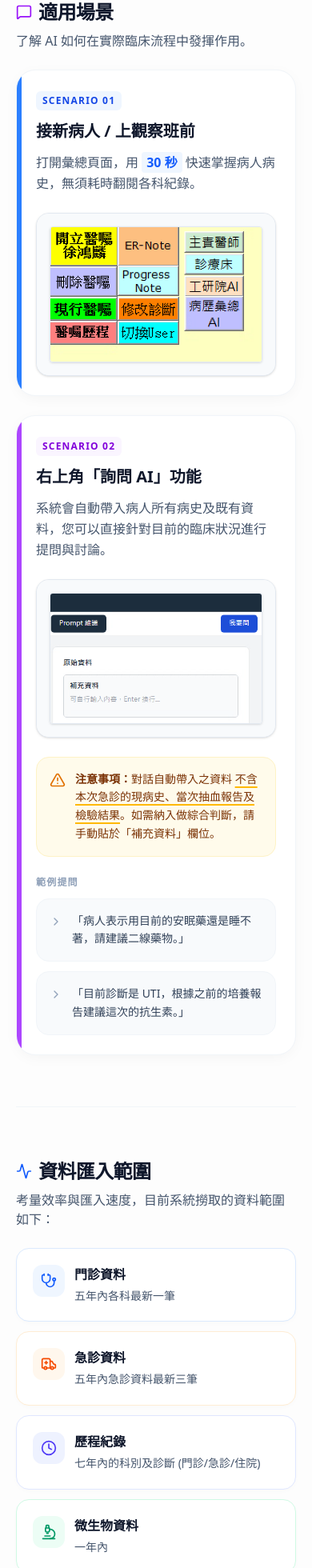
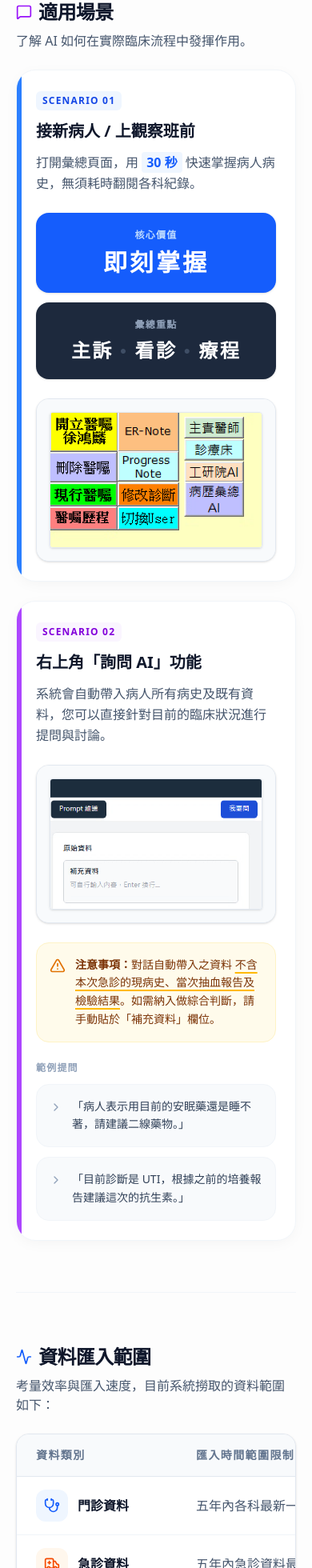
Before and after one commit to crystalarcx/ERAI, a React (Vite) app: page / in a window 390 px wide. Shown: the part 1827-3787 px from the top of the page at 80% size. Built offline with nearby package versions, Linux system fonts and the light colour scheme.

Commit message:
feat: add key value highlight cards to overview section
Introduce a visual summary component to emphasize core benefits and information categories for better readability on mobile and presentations.

```diff
--- a/src/App.tsx
+++ b/src/App.tsx
@@ -164,6 +164,20 @@ export default function App() {
                 打開彙總頁面，用 <strong className="text-blue-600 font-semibold bg-blue-50 px-1.5 sm:px-2 py-0.5 rounded">30 秒</strong> 快速掌握病人病史，無須耗時翻閱各科紀錄。
               </p>
 
+              {/* 行動裝置/高層展示友善的關鍵字大字報 */}
+              <div className="grid grid-cols-1 sm:grid-cols-2 gap-3 sm:gap-4 mb-6 sm:mb-8">
+                <div className="bg-blue-600 rounded-2xl p-5 sm:p-6 text-center text-white shadow-sm flex flex-col justify-center items-center">
+                  <div className="text-xs font-semibold text-blue-200 mb-2 tracking-widest uppercase">核心價值</div>
+                  <div className="text-3xl sm:text-4xl font-extrabold tracking-widest">即刻掌握</div>
+                </div>
+                <div className="bg-slate-800 rounded-2xl p-5 sm:p-6 text-center text-white shadow-sm flex flex-col justify-center items-center">
+                  <div className="text-xs font-semibold text-slate-400 mb-2 tracking-widest uppercase">彙總重點</div>
+                  <div className="text-2xl sm:text-3xl font-bold tracking-widest flex items-center justify-center gap-2 sm:gap-3 w-full">
+                    主訴 <span className="text-slate-500 text-sm opacity-50">●</span> 看診 <span className="text-slate-500 text-sm opacity-50">●</span> 療程
+                  </div>
+                </div>
+              </div>
+
               <div className="rounded-2xl overflow-hidden border border-slate-200 bg-white relative group shadow-sm">
                 <div className="w-full flex items-center justify-center p-4 sm:p-8 bg-slate-50">
                   <img src={pic1} alt="病歷彙總 AI 按鈕位置" className="max-w-full h-auto rounded shadow-sm border border-slate-200" />
@@ -225,21 +239,37 @@ export default function App() {
             <p className="text-base sm:text-lg text-slate-600">考量效率與匯入速度，目前系統撈取的資料範圍如下：</p>
           </header>
 
-          <div className="grid grid-cols-1 sm:grid-cols-2 gap-3 sm:gap-5">
+          <div className="bg-white rounded-2xl border border-slate-200 shadow-sm overflow-hidden">
+            <div className="overflow-x-auto">
+              <table className="w-full text-left border-collapse min-w-[600px]">
+                <thead>
+                  <tr className="bg-slate-50 border-b border-slate-200">
+                    <th className="py-4 px-6 text-sm font-bold text-slate-500 uppercase tracking-widest w-1/3">資料類別</th>
+                    <th className="py-4 px-6 text-sm font-bold text-slate-500 uppercase tracking-widest">匯入時間範圍限制</th>
+                  </tr>
+                </thead>
+                <tbody className="divide-y divide-slate-100">
                   {dataScopes.map((scope, idx) => {
                     const Icon = scope.icon;
                     return (
-                <div key={idx} className={`bg-white rounded-2xl p-5 sm:p-6 border ${scope.border} shadow-[0_2px_10px_-4px_rgba(0,0,0,0.05)] flex items-start gap-3 sm:gap-4 transition-transform hover:-translate-y-1 duration-300`}>
-                  <div className={`w-10 h-10 sm:w-12 sm:h-12 rounded-xl ${scope.bg} ${scope.color} flex items-center justify-center shrink-0`}>
-                    <Icon className="w-5 h-5 sm:w-6 sm:h-6" />
+                      <tr key={idx} className="hover:bg-slate-50/50 transition-colors">
+                        <td className="py-4 px-6">
+                          <div className="flex items-center gap-3">
+                            <div className={`w-10 h-10 rounded-xl ${scope.bg} ${scope.color} flex items-center justify-center shrink-0`}>
+                              <Icon className="w-5 h-5" />
                             </div>
-                  <div>
-                    <h3 className="text-base sm:text-lg font-bold text-slate-900 mb-1">{scope.title}</h3>
-                    <p className="text-sm sm:text-base text-slate-600 leading-relaxed">{scope.desc}</p>
+                            <span className="text-base font-bold text-slate-900">{scope.title}</span>
                           </div>
-                </div>
+                        </td>
+                        <td className="py-4 px-6 text-base text-slate-600 font-medium leading-relaxed">
+                          {scope.desc}
+                        </td>
+                      </tr>
                     );
                   })}
+                </tbody>
+              </table>
+            </div>
           </div>
         </section>
 
```
Lines whose indentation alone changed are shown as unchanged.
